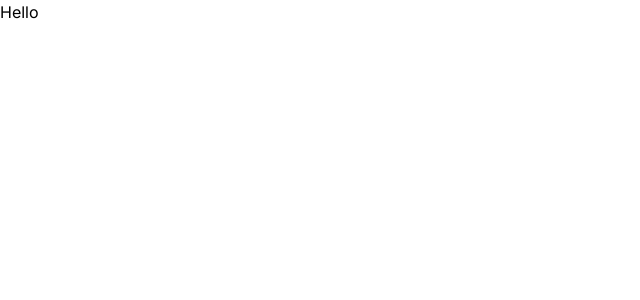
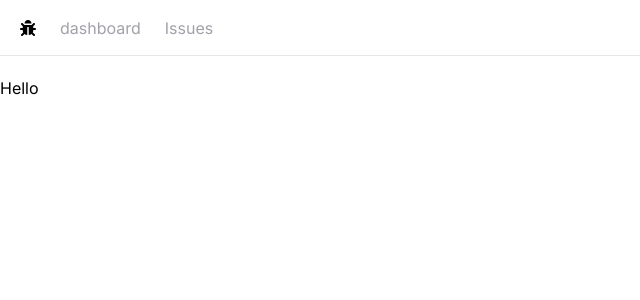
Before and after one commit to Jsohal174/issuetracker, a Next.js app: page / in a window 1280 px wide. Shown: the top 300 px of the page, without its empty margins (0-640 px from the left). Built offline with nearby package versions, Linux system fonts and the light colour scheme.

Commit message:
build navabr

```diff
--- /dev/null
+++ b/app/NavBar.tsx
@@ -0,0 +1,27 @@
+import Link from 'next/link'
+import React from 'react'
+import { FaBug } from "react-icons/fa";
+
+
+const NavBar = () => {
+
+  const items = [
+    {label:"dashboard",href:"/"},
+    {label:"Issues", href:"/issues"}]
+  return (
+    <nav className='flex space-x-6 pl-5 border-b items-center h-14 mb-5'>
+      <Link href="/"><FaBug/></Link>
+      <ul className='flex space-x-6'>
+      {items.map(item=> (
+        <li>
+          <Link href={item.href} className='text-zinc-400 hover:text-black transition-colors'>
+            {item.label}
+          </Link>
+        </li>
+      ))}
+      </ul>
+    </nav>
+  )
+}
+
+export default NavBar
--- a/app/globals.css
+++ b/app/globals.css
@@ -4,14 +4,18 @@
 
 :root {
   --foreground-rgb: 0, 0, 0;
+  --background-start-rgb: 214, 219, 220;
+  --background-end-rgb: 255, 255, 255;
 }
 
 @media (prefers-color-scheme: dark) {
   :root {
     --foreground-rgb: 255, 255, 255;
+    --background-start-rgb: 0, 0, 0;
+    --background-end-rgb: 0, 0, 0;
   }
 }
 
 body {
-  color: rgb(var(--foreground-rgb));
+  color: black;
 }
--- a/app/layout.tsx
+++ b/app/layout.tsx
@@ -1,6 +1,7 @@
 import './globals.css'
 import type { Metadata } from 'next'
 import { Inter } from 'next/font/google'
+import NavBar from './NavBar'
 
 const inter = Inter({ subsets: ['latin'] })
 
@@ -16,7 +17,12 @@
 }) {
   return (
     <html lang="en">
-      <body className={inter.className}>{children}</body>
+      <body className={inter.className}>
+        <NavBar/>
+          <main>
+            {children}
+          </main>
+        </body>
     </html>
   )
 }
--- a/package.json
+++ b/package.json
@@ -19,6 +19,7 @@
     "postcss": "8.4.49",
     "react": "19.0.0",
     "react-dom": "19.0.0",
+    "react-icons": "^5.4.0",
     "tailwindcss": "3.4.17",
     "typescript": "5.7.2"
   }
```
Also changed, not shown: 1 other file (tests, documents, lock files or other folders).
